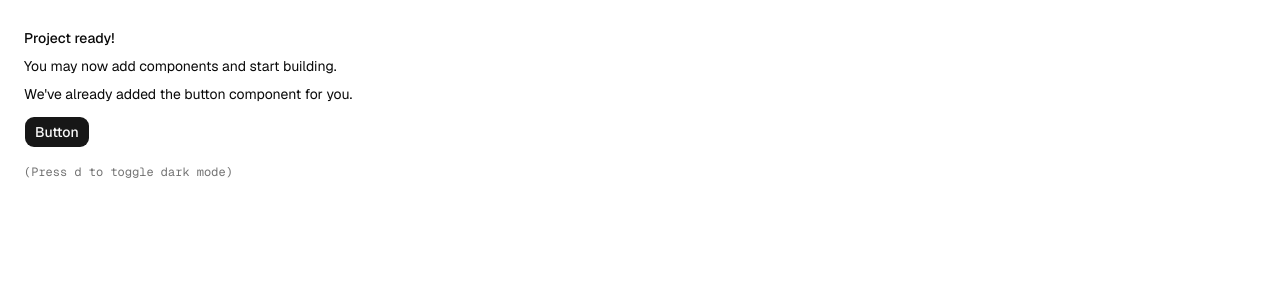
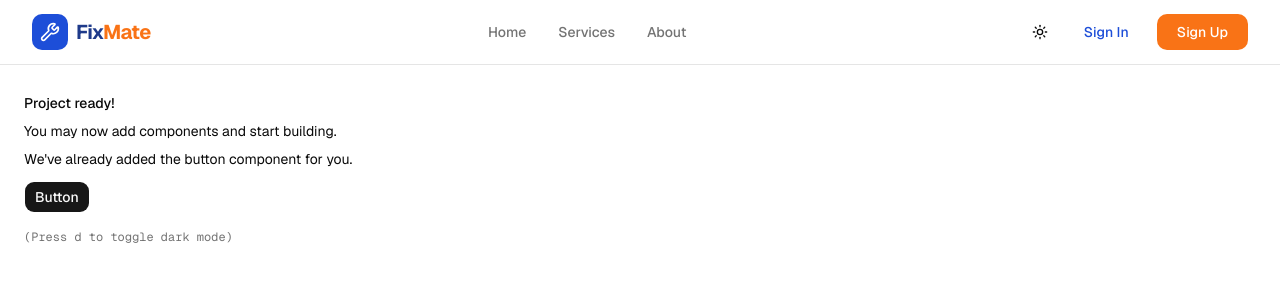
Before and after one commit to Ifatmetu/FixMate-client, a Next.js app: page / in a window 1280 px wide. Shown: the top 300 px of the page. Built offline with nearby package versions, Linux system fonts and the light colour scheme.

Commit message:
Creat responsive Navbar

```diff
--- /dev/null
+++ b/app/api/auth/[...all]/route.ts
@@ -0,0 +1,4 @@
+import { auth } from "@/lib/auth"; // path to your auth file
+import { toNextJsHandler } from "better-auth/next-js";
+
+export const { POST, GET } = toNextJsHandler(auth);
--- a/app/layout.tsx
+++ b/app/layout.tsx
@@ -3,6 +3,7 @@ import { Geist, Geist_Mono } from "next/font/google"
 import "./globals.css"
 import { ThemeProvider } from "@/components/theme-provider"
 import { cn } from "@/lib/utils";
+import Navbar from "@/components/shared/Navbar";
 
 const geist = Geist({subsets:['latin'],variable:'--font-sans'})
 
@@ -23,7 +24,10 @@ export default function RootLayout({
       className={cn("antialiased", fontMono.variable, "font-sans", geist.variable)}
     >
       <body>
-        <ThemeProvider>{children}</ThemeProvider>
+        <ThemeProvider>
+          <Navbar />
+          {children}
+        </ThemeProvider>
       </body>
     </html>
   )
--- /dev/null
+++ b/components/shared/MobileMenu.tsx
@@ -0,0 +1,87 @@
+"use client"
+
+import Link from "next/link"
+import { Menu, X } from "lucide-react"
+import { useState } from "react"
+
+import ThemeToggle from "./ThemeToggle"
+
+type NavLink = {
+  name: string
+  href: string
+}
+
+type MobileMenuProps = {
+  navLinks: NavLink[]
+}
+
+export default function MobileMenu({
+  navLinks,
+}: MobileMenuProps) {
+  const [isOpen, setIsOpen] = useState(false)
+
+  return (
+    <div className="md:hidden">
+      <div className="flex items-center gap-1">
+        <ThemeToggle />
+
+        {/* Menu Button */}
+        <button
+          type="button"
+          onClick={() => setIsOpen(!isOpen)}
+          className="rounded-lg p-2 text-[#1D4ED8] transition-colors hover:bg-blue-50 dark:hover:bg-blue-950/40"
+          aria-label="Toggle navigation menu"
+        >
+          {isOpen ? (
+            <X className="h-6 w-6" />
+          ) : (
+            <Menu className="h-6 w-6" />
+          )}
+        </button>
+      </div>
+
+      {/* Mobile Menu */}
+      {isOpen && (
+        <div className="absolute left-0 top-16 w-full border-b bg-background shadow-md">
+          <div className="mx-auto max-w-7xl px-4 py-4 sm:px-6">
+
+            {/* Navigation Links */}
+            <div className="flex flex-col gap-1">
+              {navLinks.map((link) => (
+                <Link
+                  key={link.href}
+                  href={link.href}
+                  onClick={() => setIsOpen(false)}
+                  className="rounded-lg px-3 py-3 text-sm font-medium text-foreground transition-colors hover:bg-orange-50 hover:text-[#1D4ED8] dark:hover:bg-orange-950/40"
+                >
+                  {link.name}
+                </Link>
+              ))}
+            </div>
+
+            {/* Auth Buttons */}
+            <div className="mt-3 flex flex-col gap-2 border-t pt-4">
+
+              <Link
+                href="/sign-in"
+                onClick={() => setIsOpen(false)}
+                className="rounded-lg border border-[#1D4ED8] px-4 py-2.5 text-center text-sm font-medium text-[#1D4ED8] transition-colors hover:bg-blue-50 dark:hover:bg-blue-950/40"
+              >
+                Sign In
+              </Link>
+
+              <Link
+                href="/sign-up"
+                onClick={() => setIsOpen(false)}
+                className="rounded-lg bg-[#F97316] px-4 py-2.5 text-center text-sm font-medium text-white transition-colors hover:bg-[#EA580C]"
+              >
+                Sign Up
+              </Link>
+
+            </div>
+          </div>
+        </div>
+      )}
+    </div>
+  )
+}
--- /dev/null
+++ b/components/shared/Navbar.tsx
@@ -0,0 +1,75 @@
+import Link from "next/link"
+import { Wrench } from "lucide-react"
+
+import MobileMenu from "./MobileMenu"
+import ThemeToggle from "./ThemeToggle"
+
+const navLinks = [
+  {
+    name: "Home",
+    href: "/",
+  },
+  {
+    name: "Services",
+    href: "/services",
+  },
+  {
+    name: "About",
+    href: "/about",
+  },
+]
+
+export default function Navbar() {
+  return (
+    <header className="sticky top-0 z-50 border-b bg-background">
+      <nav className="mx-auto flex h-16 max-w-7xl items-center justify-between px-4 sm:px-6 lg:px-8">
+
+        {/* Logo */}
+        <Link href="/" className="flex items-center gap-2">
+          <div className="flex h-9 w-9 items-center justify-center rounded-lg bg-[#1D4ED8] text-white">
+            <Wrench className="h-5 w-5" />
+          </div>
+
+          <span className="text-xl font-bold tracking-tight text-[#1E3A8A]">
+            Fix<span className="text-[#F97316]">Mate</span>
+          </span>
+        </Link>
+
+        {/* Desktop Navigation */}
+        <div className="hidden items-center gap-8 md:flex">
+          {navLinks.map((link) => (
+            <Link
+              key={link.href}
+              href={link.href}
+              className="text-sm font-medium text-muted-foreground transition-colors hover:text-[#1D4ED8]"
+            >
+              {link.name}
+            </Link>
+          ))}
+        </div>
+
+        {/* Desktop Auth */}
+        <div className="hidden items-center gap-3 md:flex">
+          <ThemeToggle />
+
+          <Link
+            href="/sign-in"
+            className="rounded-lg px-4 py-2 text-sm font-medium text-[#1D4ED8] transition-colors hover:bg-blue-50 dark:hover:bg-blue-950/40"
+          >
+            Sign In
+          </Link>
+
+          <Link
+            href="/sign-up"
+            className="rounded-lg bg-[#F97316] px-5 py-2 text-sm font-medium text-white transition-colors hover:bg-[#EA580C]"
+          >
+            Sign Up
+          </Link>
+        </div>
+
+        {/* Mobile Menu */}
+        <MobileMenu navLinks={navLinks} />
+      </nav>
+    </header>
+  )
+}
--- /dev/null
+++ b/components/shared/ThemeToggle.tsx
@@ -0,0 +1,22 @@
+"use client"
+
+import { Moon, Sun } from "lucide-react"
+import { useTheme } from "next-themes"
+
+import { Button } from "@/components/ui/button"
+
+export default function ThemeToggle() {
+  const { resolvedTheme, setTheme } = useTheme()
+
+  return (
+    <Button
+      variant="ghost"
+      size="icon"
+      aria-label="Toggle dark mode"
+      onClick={() => setTheme(resolvedTheme === "dark" ? "light" : "dark")}
+    >
+      <Sun className="h-5 w-5 dark:hidden" />
+      <Moon className="hidden h-5 w-5 dark:block" />
+    </Button>
+  )
+}
--- /dev/null
+++ b/lib/auth-client.ts
@@ -0,0 +1,7 @@
+import { createAuthClient } from "better-auth/react"
+
+export const authClient = createAuthClient({
+  baseURL: process.env.BETTER_AUTH_URL,
+})
+
+export const { signIn, signUp, useSession } = authClient
--- /dev/null
+++ b/lib/auth.ts
@@ -0,0 +1,28 @@
+import { betterAuth } from "better-auth"
+import { mongodbAdapter } from "@better-auth/mongo-adapter"
+import { MongoClient } from "mongodb"
+
+const client = new MongoClient("mongodb://localhost:27017/database")
+const db = client.db("FixMate")
+
+const googleClientId = process.env.GOOGLE_CLIENT_ID
+const googleClientSecret = process.env.GOOGLE_CLIENT_SECRET
+
+export const auth = betterAuth({
+  database: mongodbAdapter(db, {
+    client,
+  }),
+  emailAndPassword: {
+    enabled: true,
+  },
+  ...(googleClientId && googleClientSecret
+    ? {
+        socialProviders: {
+          google: {
+            clientId: googleClientId,
+            clientSecret: googleClientSecret,
+          },
+        },
+      }
+    : {}),
+})
--- a/package.json
+++ b/package.json
@@ -13,9 +13,12 @@
   },
   "dependencies": {
     "@base-ui/react": "^1.9.0",
+    "@better-auth/mongo-adapter": "^1.7.25",
+    "better-auth": "^1.7.25",
     "class-variance-authority": "^0.7.1",
     "cn": "^0.5.2",
     "lucide-react": "^1.74.0",
+    "mongodb": "^7.9.0",
     "next": "16.4.5",
     "next-themes": "^0.4.6",
     "react": "19.3.1",
```
Also changed, not shown: 2 other files (tests, documents, lock files or other folders).
